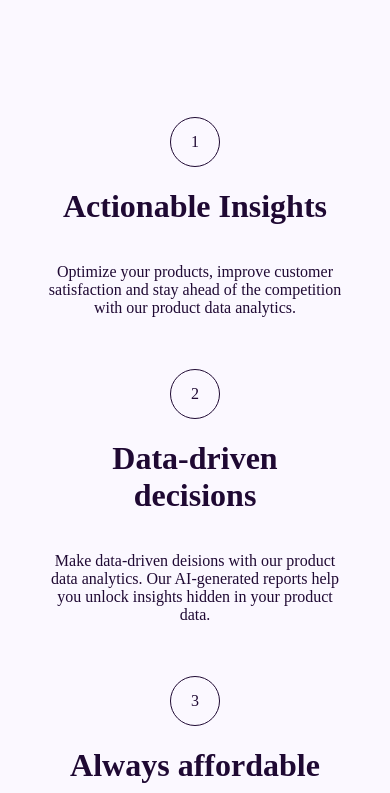
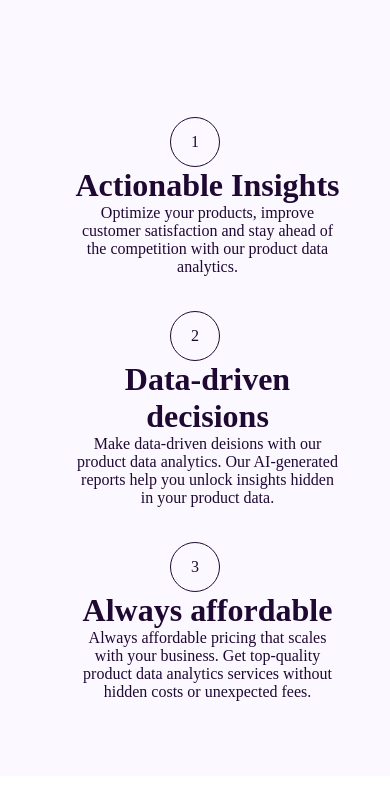
Before and after one commit to max5961/workit-lp, a plain HTML site: page index.html in a window 390 px wide. Shown: the part 683-1476 px from the top of the page. Drawn offline with Linux system fonts and the light colour scheme.

Commit message:
Edit middle section responsiveness

```diff
--- a/style.css
+++ b/style.css
@@ -280,6 +280,7 @@ footer {
 
     .content-container {
         grid-template-columns: repeat(auto-fit, minmax(90%, 1fr));
+        gap: 35px;
     }
 
     .subcontent-container {
@@ -287,6 +288,16 @@ footer {
         align-items: center;
         height: auto;
     }
+
+    .subcontent-container .media-text-container {
+        text-align: left;
+        align-items: flex-start;
+        margin-left: 25px;
+    }
+
+        .subcontent-container .media-text-container > * {
+            margin: 0;
+        }
 
     .bottom-section .apply-link-container {
         width: 75%;
@@ -324,9 +335,18 @@ footer {
         bottom: 15%;
     }
 
+    .middle-section .content-container {
+        gap: 35px;
+    }
+
     .subcontent-container {
         flex-direction: column;
     }
+
+        .subcontent-container .media-text-container {
+            align-items: center;
+            text-align: center;
+        }
 
     .bottom-section .absolutes-container {
         width: 90%;
```
